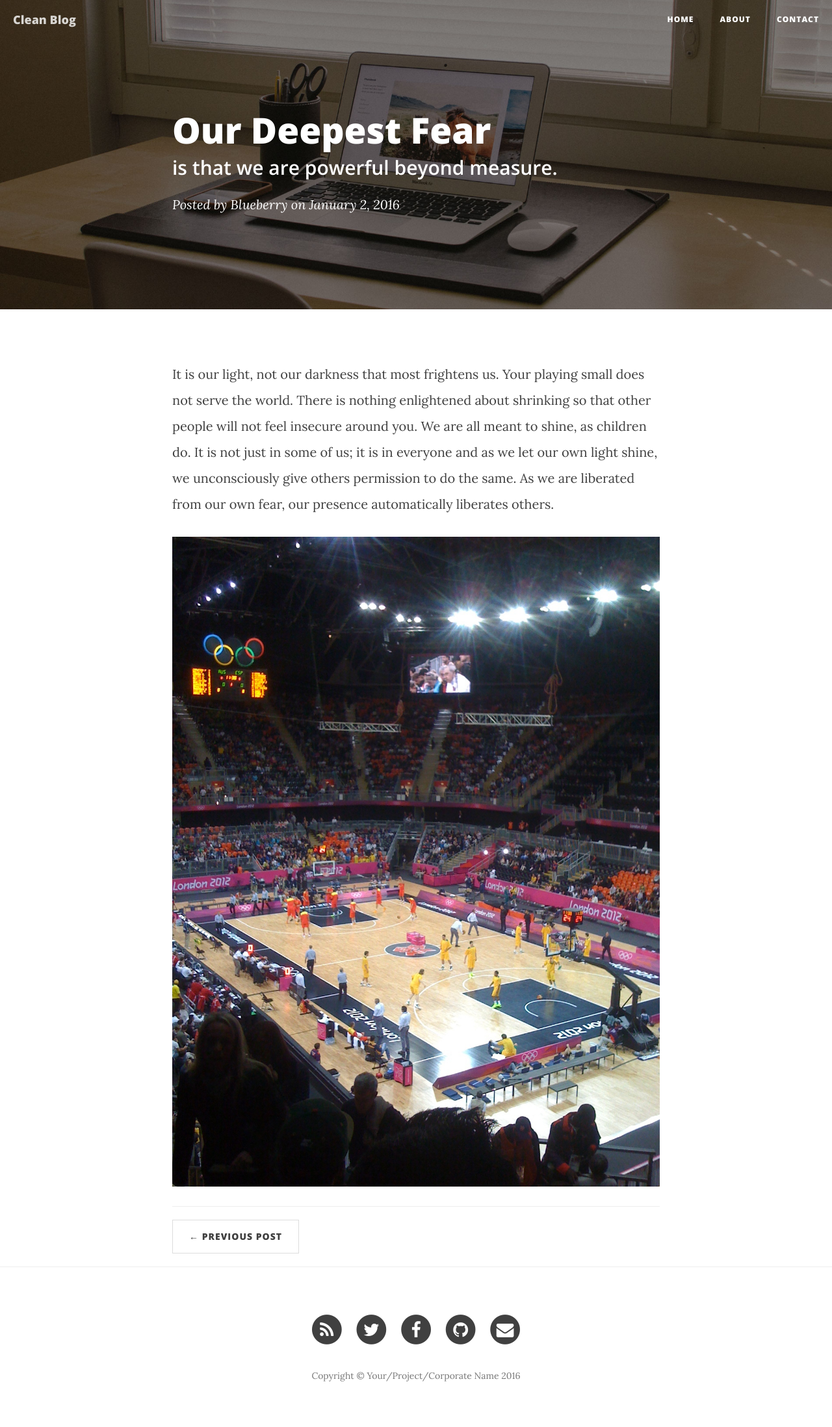
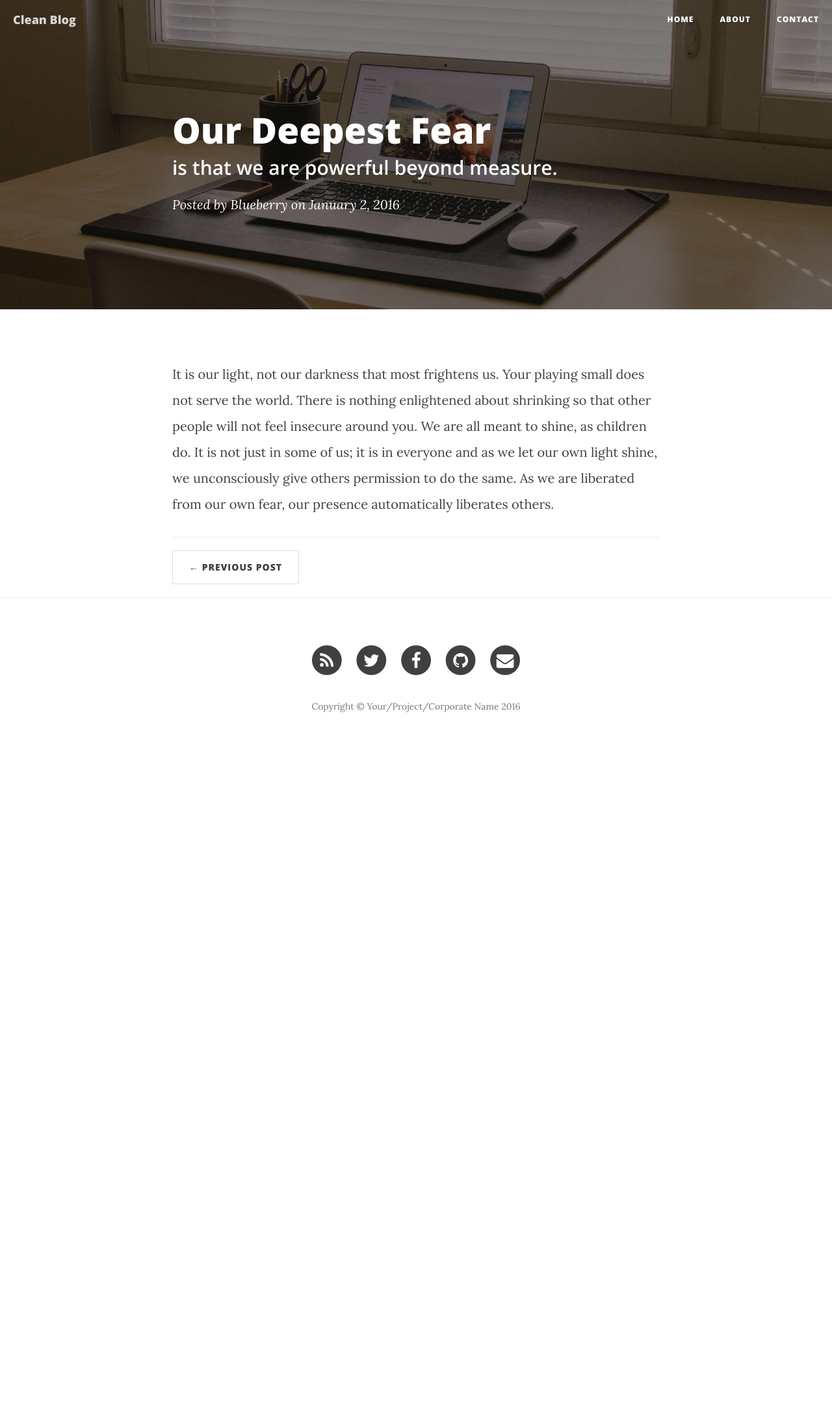
Before and after one commit to Tom-Herbert-PT/strawberryenglish.github.io, a Jekyll site: the page built from _posts/2016-01-02-deepest-fear.md, in a window 1280 px wide. Shown: the whole page at 65% size. Built offline with Jekyll 4.4.1, drawn with Linux system fonts in a browser that asks for light colours; nearby versions of some CDN libraries; after the commit the page ends 1166 px from its top, so only the background shows below that.

Commit message:
Updated '/_posts/2016-01-02-deepest-fear.md' via CloudCannon

```diff
--- a/_posts/2016-01-02-deepest-fear.md
+++ b/_posts/2016-01-02-deepest-fear.md
@@ -9,5 +9,3 @@ header-img:
 
 
 It is our light, not our darkness that most frightens us. Your playing small does not serve the world. There is nothing enlightened about shrinking so that other people will not feel insecure around you. We are all meant to shine, as children do. It is not just in some of us; it is in everyone and as we let our own light shine, we unconsciously give others permission to do the same. As we are liberated from our own fear, our presence automatically liberates others.
-
-![](/uploads/versions/2012-07-31-11.03.33---x----1200-1600x---.jpg)
```
